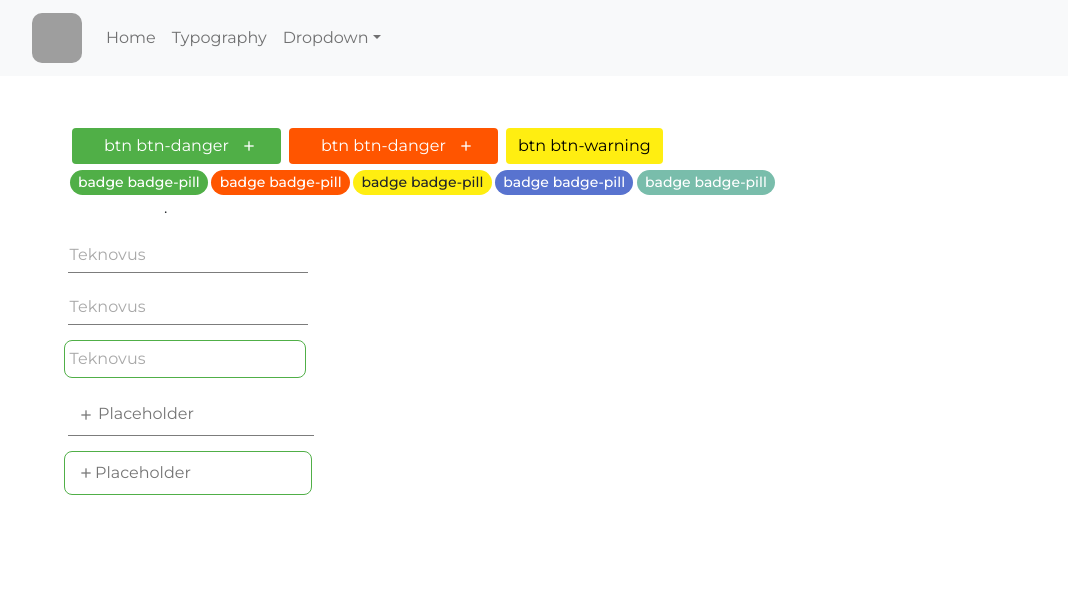
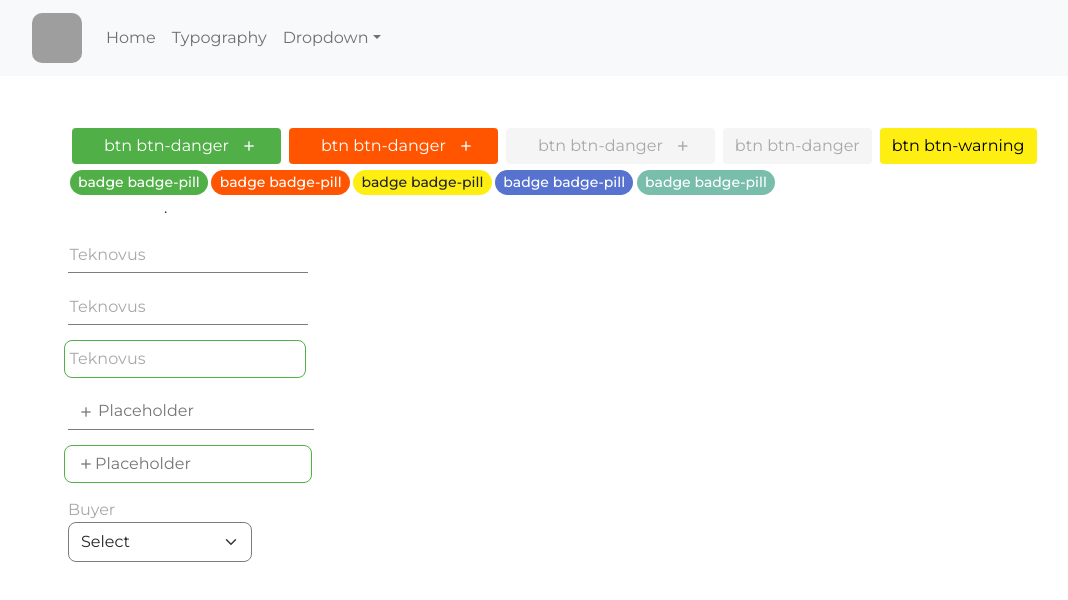
Before and after one commit to reazul7/teknovus_development, a React (Create React App) app: page /typography in a window 1280 px wide. Shown: the top 600 px of the page, without its empty margins (50-1118 px from the left). Built offline with nearby package versions, Linux system fonts and the light colour scheme; grey boxes are pictures that could not be loaded.

Commit message:
"dropdown-input-label" update

```diff
--- a/src/App.css
+++ b/src/App.css
@@ -234,6 +234,15 @@ h6 {
     background: var(--bg-info-hover-tv);
 }
 
+.btn-disable {
+    background: var(--disable-bg-color);
+    color: var(--text-field-color);
+}
+.btn-disable:hover {
+    background: var(--disable-bg-color);
+    color: var(--text-field-color);
+}
+
 /* ------------------- */
 /* ------------------- */
 /* ------------------- */
@@ -256,7 +265,7 @@ h6 {
     display: flex;
     align-items: center;
     letter-spacing: 0.1px;
-    color: #a8a8a8;
+    color: var(--text-field-color);
     /* padding: 0 0.375rem; */
     margin: 0 0.1rem;
     transition: 0.1s ease-out;
@@ -269,7 +278,6 @@ h6 {
     outline: none;
     border: none;
     border-bottom: 1px solid var( --border-color);
-    /* border-radius: 8px; */
     padding: 0.375rem 1.5rem;
     color: #000000;
     transition: 0.1s ease-out;
@@ -322,14 +330,12 @@ h6 {
     color: var(--bg-primary-tv);
 }
 .teknovus-input-2 {
-    line-height: 30px;
-    outline: 0;
+    outline: none;
     display: block;
     font-size: 1rem;
     outline: none;
     border: none;
     border-bottom: 1px solid var(--border-color);
-    /* border-radius: 8px; */
     padding: 0.375rem 1.5rem;
     color: var(--text-dark);
     /* -webkit-appearance: none; */
@@ -363,3 +369,24 @@ h6 {
     margin-left: -4px;
 }
 /* ********** teknovus-input V2 end ********** */
+
+/* dropdown-input */
+.dropdown-input-label {
+    margin: 0;
+    color: var(--text-field-color);
+}
+.form-select {
+    width: 184px;
+    border: 1px solid var(--border-color);
+    height: 40px;
+    border-radius: 8px;
+}
+.form-select:focus{
+    border: 1px solid var(--border-color);
+    outline: none;
+}
+.form-select option:focus{
+    border: 1px solid var(--border-color);
+    outline: 0 none;
+    border-color: var(--border-color);
+}
--- a/src/components/Typography/Typography.js
+++ b/src/components/Typography/Typography.js
@@ -19,6 +19,15 @@ function Typography() {
                     </span>
                 </div>
             </button>
+            <button className="btn btn-disable">
+                <div className="btn-flex">
+                    btn btn-danger
+                    <span>
+                        <i className="bx bx-plus"></i>
+                    </span>
+                </div>
+            </button>
+            <button className="btn btn-disable">btn btn-danger</button>
             <button className="btn btn-warning">btn btn-warning</button>
 
             {/* btn-pill */}
@@ -35,14 +44,19 @@ function Typography() {
             {/* teknovus-input start */}
             <div className="my-3">
                 {/* teknovus-input V1 start */}
+                {/* V1 sample-1 */}
                 <div className="teknovus-input-group">
                     <input className="teknovus-input" placeholder=" " type="text" />
                     <label className="teknovus-label">Teknovus</label>
                 </div>
+
+                {/* V1 sample-2 */}
                 <div className="teknovus-input-group">
                     <input className="teknovus-input" placeholder=" " type="text" />
                     <label className="teknovus-label">Teknovus</label>
                 </div>
+
+                {/* V1 sample-3 */}
                 <div className="teknovus-input-group">
                     <input className="teknovus-input border-all" placeholder=" " type="text" />
                     <label className="teknovus-label">Teknovus</label>
@@ -51,6 +65,7 @@ function Typography() {
 
                 {/*  */}
                 {/* teknovus-input V2 start */}
+                {/* V2 sample-1 */}
                 <div className="teknovus-input-group">
                     <span className="teknovus-input-icon">
                         <i className="bx bx-plus"></i>
@@ -61,6 +76,7 @@ function Typography() {
                     </label>
                 </div>
 
+                {/* V2 sample-2 */}
                 <div className="teknovus-input-group ">
                     <span className="teknovus-input-icon">
                         <i className="bx bx-plus"></i>
@@ -71,6 +87,17 @@ function Typography() {
                     </label>
                 </div>
                 {/* teknovus-input V2 end */}
+
+                {/* dropdown-input */}
+                <div className="dropdown-input">
+                    <p className="dropdown-input-label">Buyer</p>
+                    <select className="form-select form-select" aria-label=".form-select">
+                        <option selected>Select</option>
+                        <option value="1">One</option>
+                        <option value="2">Two</option>
+                        <option value="3">Three</option>
+                    </select>
+                </div>
             </div>
         </div>
     );
--- a/src/index.css
+++ b/src/index.css
@@ -11,9 +11,9 @@
 
     /* other-color */
     --text-inactive-color: #7c7c7c;
-    --text-field-default-color: #A8A8A8;
+    --text-field-color: #A8A8A8;
     --border-color: #7C7C7C;
-    --desable-background-color: #F5F5F5;
+    --disable-bg-color: #F5F5F5;
 
     /* bg-color */
     --bg-primary-tv: #50af47;
```
